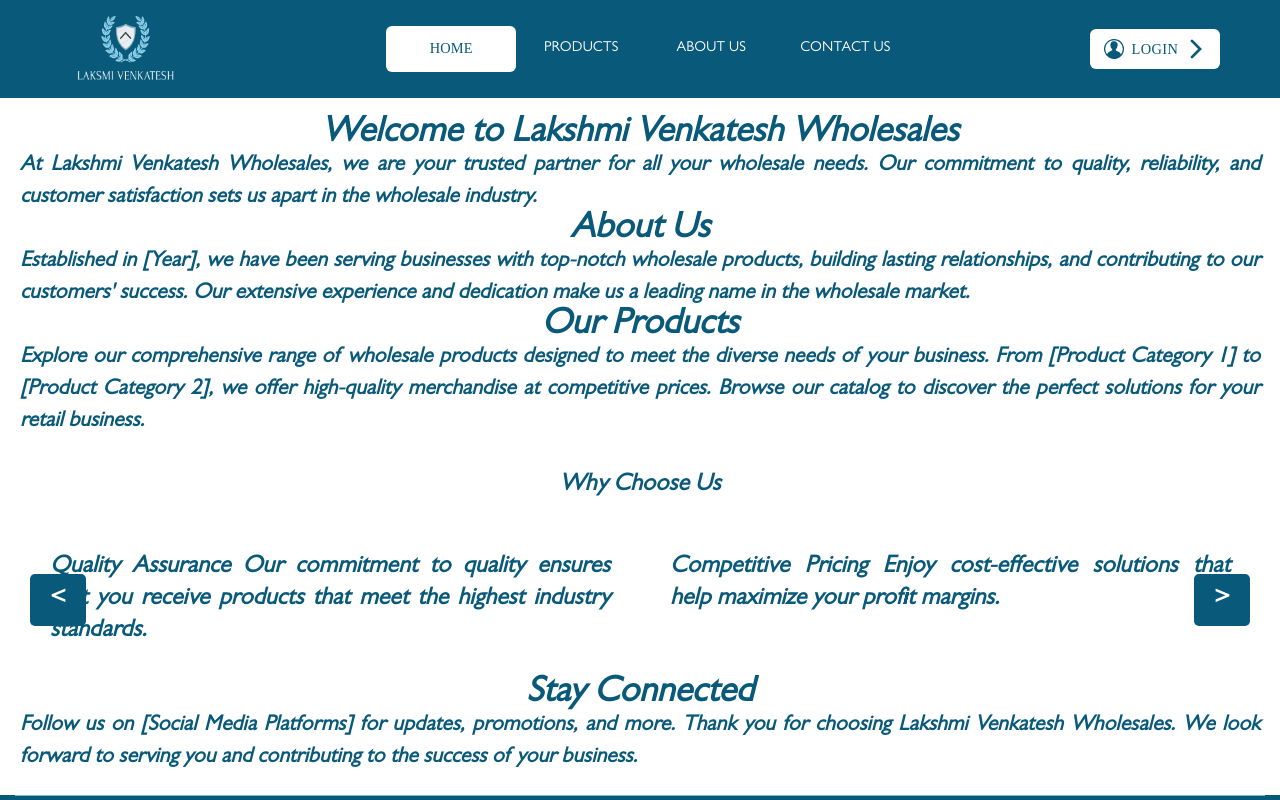
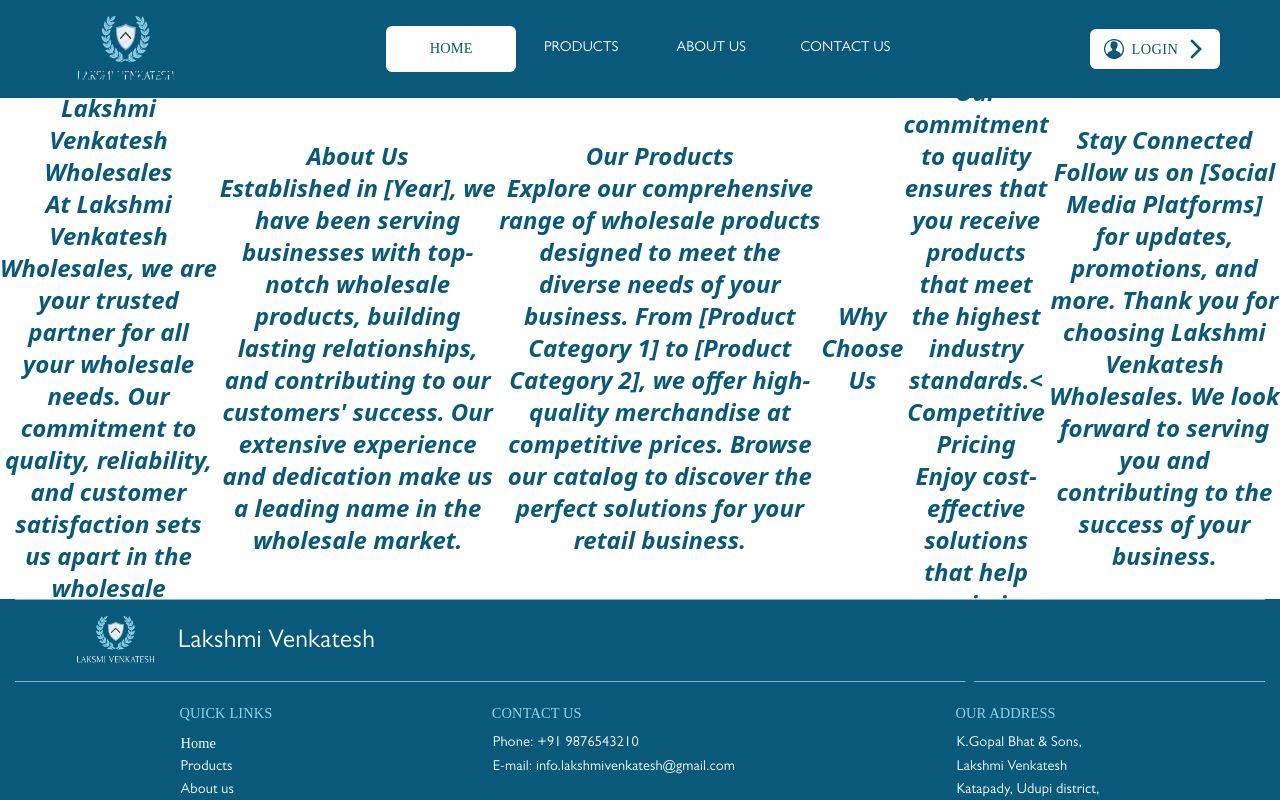
Before and after one commit to pr2003-Shashank/Lakshmi-Venkatesh-website, a React (Create React App) app: page / in a window 1280 px wide. Shown: the top 800 px of the page. Built offline with nearby package versions, Linux system fonts and the light colour scheme; a web font is replaced by a local one.

Commit message:
Initial setup

```diff
--- a/src/pages/home.scss
+++ b/src/pages/home.scss
@@ -2,105 +2,14 @@
 @import '../assets/fonts/fonts.scss';
 
 .home_container {
+    //This height is mentioned for testing purpose
     display: flex;
-    flex-direction: column;
     align-items: center;
-    height:auto;
-    text-align:justify;
+    height: 500px;
+    text-align: center;
     justify-content: center;
     color: $blue;
-    font-family: GillSans;
+    // font-family: GillSans;
+    // font-size: 1.5em;
     background-color: $white;
-    overflow: hidden;
-    padding: 20px 20px;
-
-
-    .welcome{
-        .welcomeHead{
-        font-size: 1.5em;
-        text-align: center;
-        }
-        .welcomeDescription{
-            font-size: 0.9em;
-        }
-    }
-
-    .aboutUs{
-        .aboutUsHead{
-            text-align: center;
-            font-size: 1.5em;
-        }
-        .aboutUsDescription{
-            font-size: 0.9em;
-        }
-    }
-
-    .ourProducts{
-        .ourProductsHead{
-            text-align: center;
-            font-size: 1.5em;
-        }
-        .ourProductsDescription{
-            font-size: 0.9em;
-        }
-    }
-
-    .whyChooseUs {
-        display: flex;
-        flex-wrap: wrap;
-        justify-content: center;
-        margin-top: 20px;
-        position: relative;
-    }
-
-    .whyChooseItem {
-        flex: 0 0 calc(50% - 20px);  // Two items per row, considering margin
-        margin: 10px;
-        padding: 20px;
-        transition: transform 0.5s ease;
-        position: relative;
-        text-align: justify;
-        display: flex;
-        flex-direction: column;
-        justify-content: space-between;
-    }
-
-    .whyChooseItem:hover {
-        transform: scale(1.1);
-    }
-
-    .navigationButton1,
-    .navigationButton2 {
-        padding: 10px 20px;
-        background-color: $blue;
-        color: $white;
-        cursor: pointer;
-        border: none;
-        border-radius: 5px;
-        transition: background-color 0.3s ease;
-        position: absolute;
-        top: 50%;
-        transform: translateY(-50%);
-    }
-    .navigationButton1 {
-        left: 0;
-    }
-
-    .navigationButton2 {
-        right: 0;
-    }
-
-    .navigationButton1:hover, .navigationButton2:hover {
-        background-color: darken($blue, 10%);
-    }
-
-    .stayConnected{
-        .stayConnectedHead{
-            text-align: center;
-            font-size: 1.5em;
-        }
-        #stayConnectedDescription{
-            font-size: 0.9em;
-        }
-    }
 }
```
